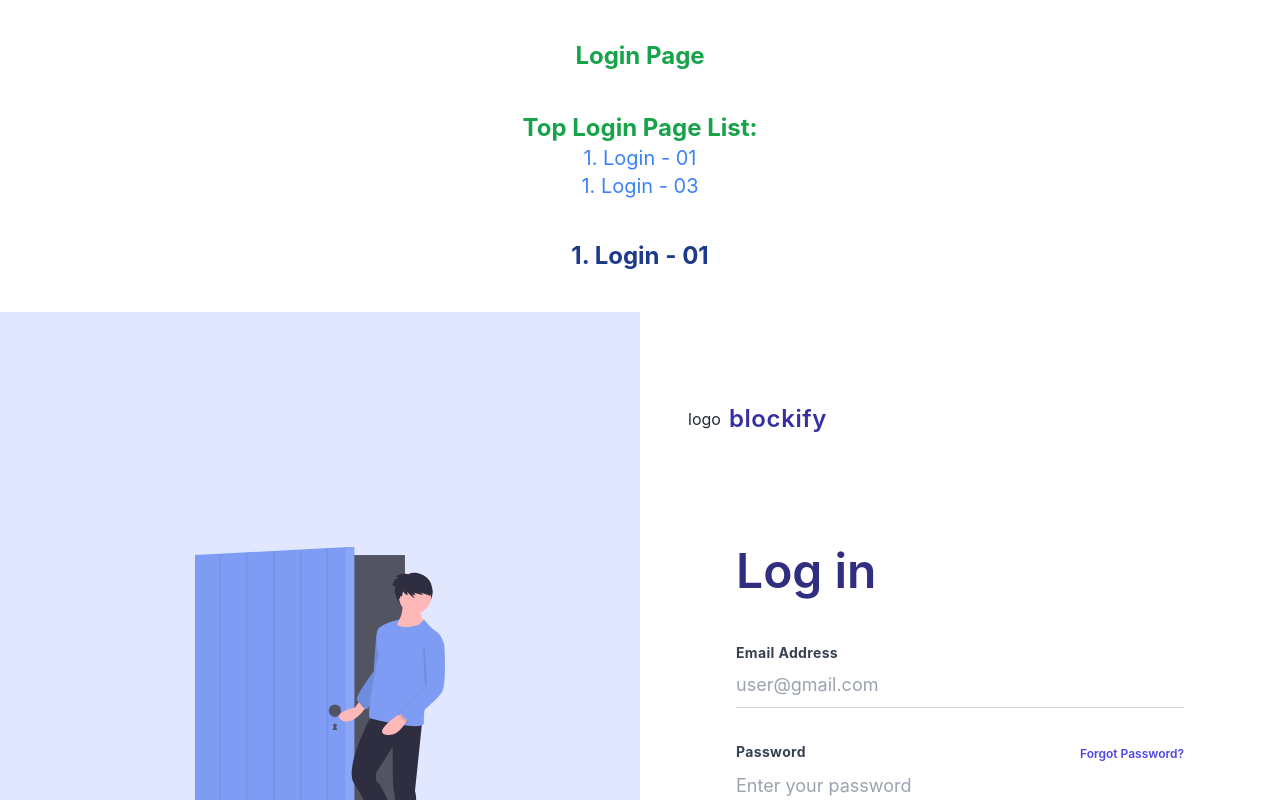
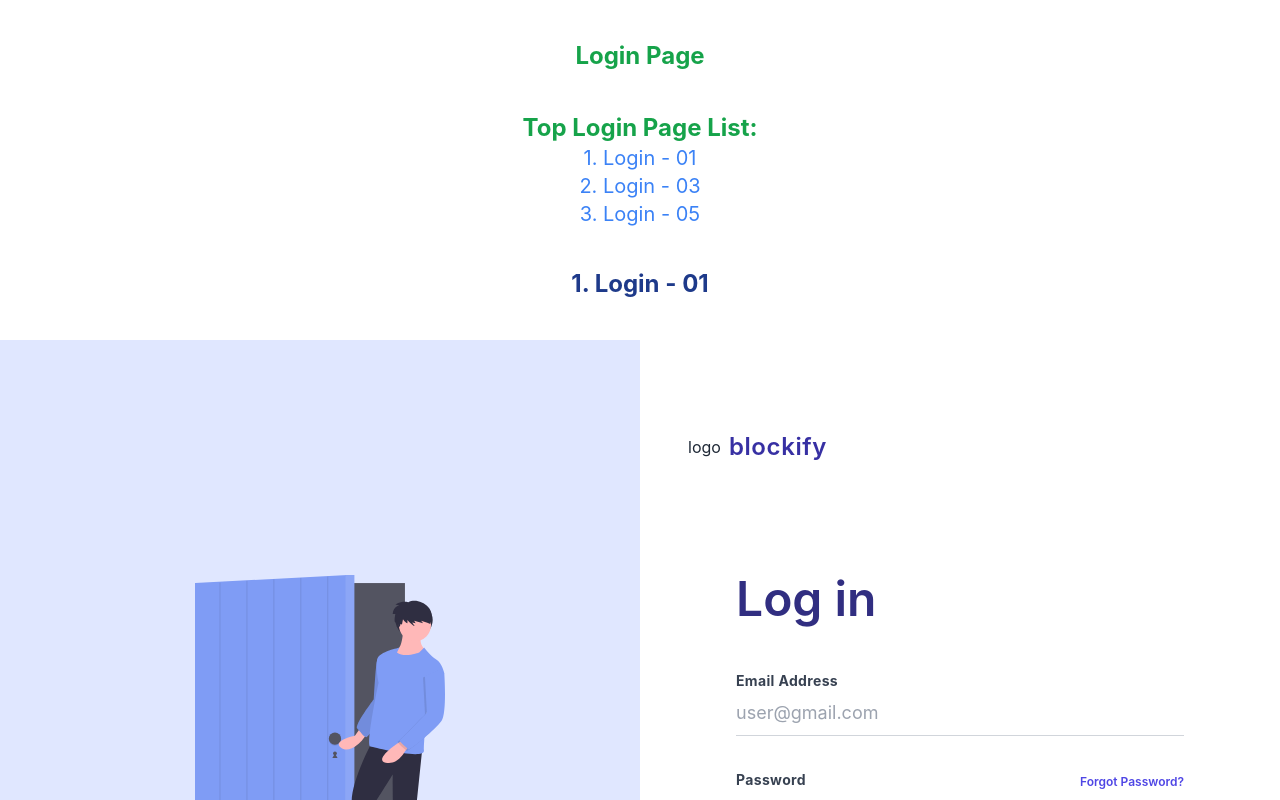
Before and after one commit to shahriyarhosen/React-Tailwind-CSS-Library, a React (Create React App) app: page / in a window 1280 px wide. Shown: the top 800 px of the page. Built offline with nearby package versions, Linux system fonts and the light colour scheme.

Commit message:
login 06 compo add

```diff
--- a/src/App.js
+++ b/src/App.js
@@ -4,6 +4,7 @@ import Login02 from "./Pages/Authentication/Login02";
 import Login03 from "./Pages/Authentication/Login03";
 import Login04 from "./Pages/Authentication/Login04";
 import Login05 from "./Pages/Authentication/Login05";
+import Login06 from "./Pages/Authentication/Login06";
 import Footer01 from "./Pages/Shared/Footer/Footer01";
 import Footer02 from "./Pages/Shared/Footer/Footer02";
 import Footer03 from "./Pages/Shared/Footer/Footer03";
@@ -25,7 +26,8 @@ function App() {
             Top Login Page List:
           </h1>
           <p className="text-xl text-blue-500">1. Login - 01</p>
-          <p className="text-xl text-blue-500">1. Login - 03</p>
+          <p className="text-xl text-blue-500">2. Login - 03</p>
+          <p className="text-xl text-blue-500">3. Login - 05</p>
         </div>
 
         <h2 className="text-2xl text-blue-900 font-bold text-center my-10">
@@ -52,6 +54,11 @@ function App() {
           5. Login - 05
         </h2>
         <Login05></Login05>
+
+        <h2 className="text-2xl text-blue-900 font-bold text-center my-10 ">
+          6. Login - 06
+        </h2>
+        <Login06></Login06>
 
       </section>
 
--- a/src/Pages/Authentication/Login03.js
+++ b/src/Pages/Authentication/Login03.js
@@ -74,7 +74,7 @@ const Login03 = () => {
                     </form>
                     <div class="divider">OR</div>
                     <button
-                      className="btn w-full border-0"
+                      className="btn w-full border-0 mb-5"
                       style={{
                         background: `linear-gradient(
                             to right,
--- /dev/null
+++ b/src/Pages/Authentication/Login06.js
@@ -0,0 +1,11 @@
+import React from "react";
+
+const Login06 = () => {
+  return (
+    <div>
+
+    </div>
+  );
+};
+
+export default Login06;
```
